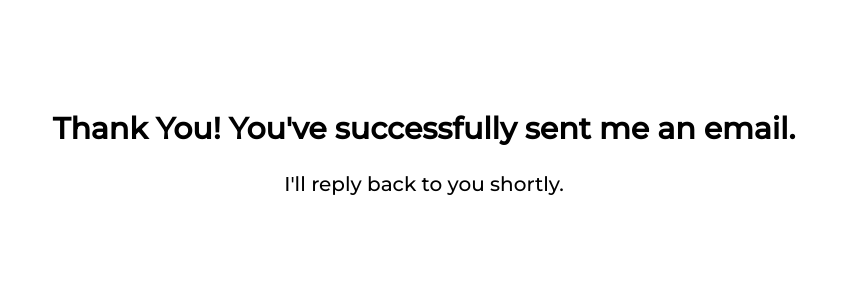
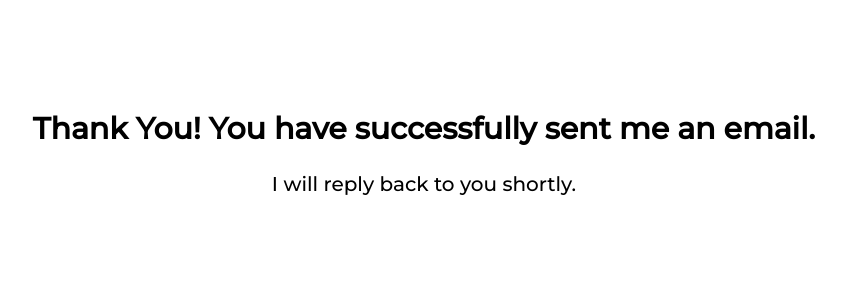
Before and after one commit to AshiqRhn/profile-website, a Next.js app: page /thankyou in a window 1280 px wide. Shown: the top 300 px of the page, without its empty margins (216-1062 px from the left). Built offline with nearby package versions, Linux system fonts and the light colour scheme.

Commit message:
Update thankyou.tsx
fix bugs

```diff
--- a/pages/thankyou.tsx
+++ b/pages/thankyou.tsx
@@ -3,9 +3,9 @@ import React from 'react'
 const thankyou = () => {
   return (
     <div style={{marginTop: '90px', textAlign: 'center', fontSize: '20px'}}>
-     <h2>Thank You! You've successfully sent me an email.</h2>
+     <h2>Thank You! You have successfully sent me an email.</h2>
 
-     <p> I'll reply back to you shortly.</p>
+     <p> I will reply back to you shortly.</p>
     </div>
   )
 }
```
